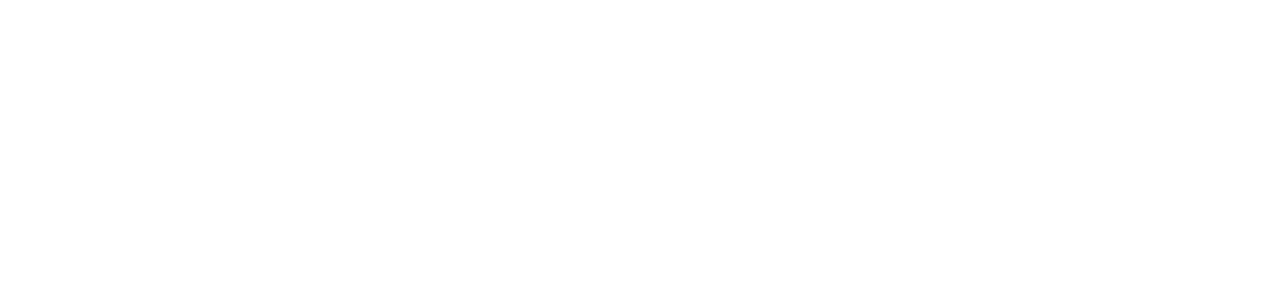
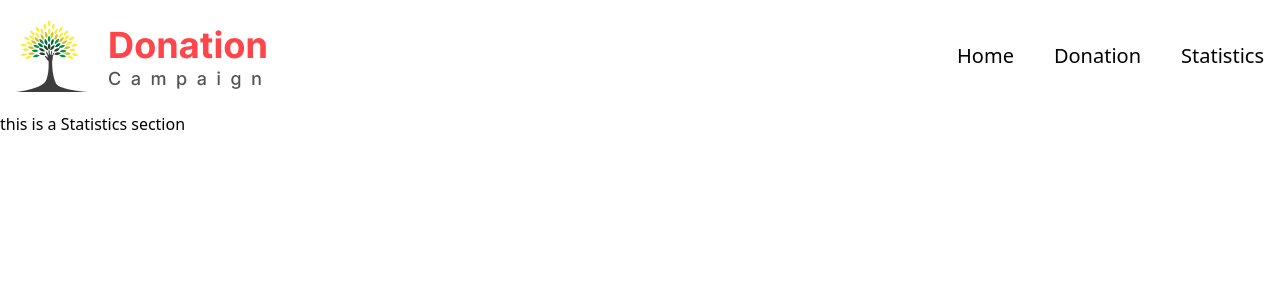
Before and after one commit to tushar-454/donation-campaign-react, a React (Vite) app: page /statistics in a window 1280 px wide. Before the commit this address had no page. Shown: the top 300 px of the page. Built offline with nearby package versions, Linux system fonts and the light colour scheme.

Commit message:
nav all item click and route another page completed

```diff
--- /dev/null
+++ b/src/Components/Donations/Donations.jsx
@@ -0,0 +1,5 @@
+const Donations = () => {
+  return <div>this is a donations section</div>;
+};
+
+export default Donations;
--- a/src/Components/Header/Logo.jsx
+++ b/src/Components/Header/Logo.jsx
@@ -1,9 +1,12 @@
+import { Link } from 'react-router-dom';
 import logo from '../../assets/Logo.png';
 
 const Logo = () => {
   return (
     <div>
-      <img src={logo} alt='logo' />
+      <Link to={'/'} state={'Donation campaign | Home'}>
+        <img src={logo} alt='logo' />
+      </Link>
     </div>
   );
 };
--- /dev/null
+++ b/src/Components/Home/Home.jsx
@@ -0,0 +1,5 @@
+const Home = () => {
+  return <div>This is a home section</div>;
+};
+
+export default Home;
--- /dev/null
+++ b/src/Components/Statistics/Statistics.jsx
@@ -0,0 +1,5 @@
+const Statistics = () => {
+  return <div>this is a Statistics section</div>;
+};
+
+export default Statistics;
```
Also changed, not shown: src/Routes/Routes.jsx (+12 -2 lines).
